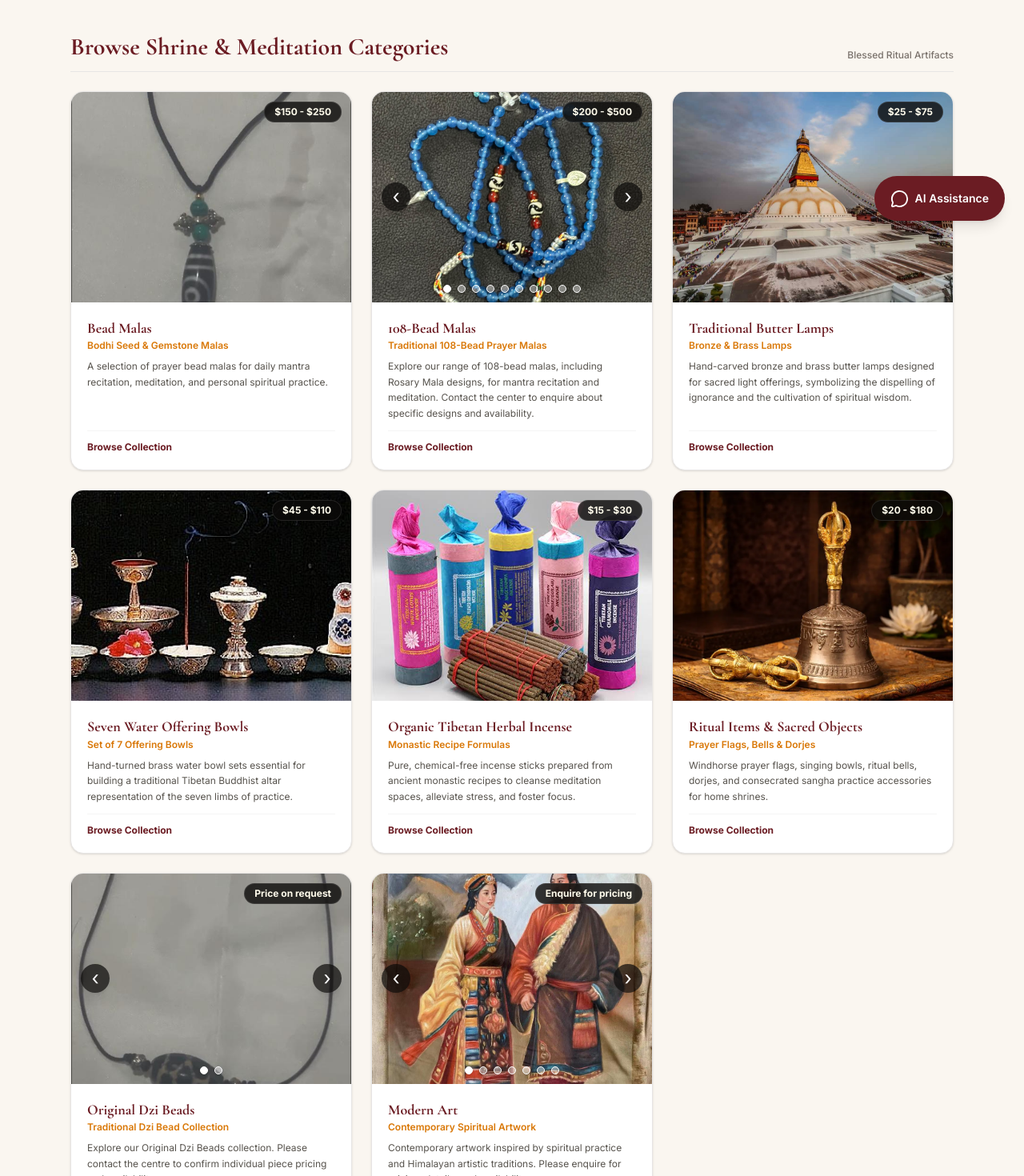
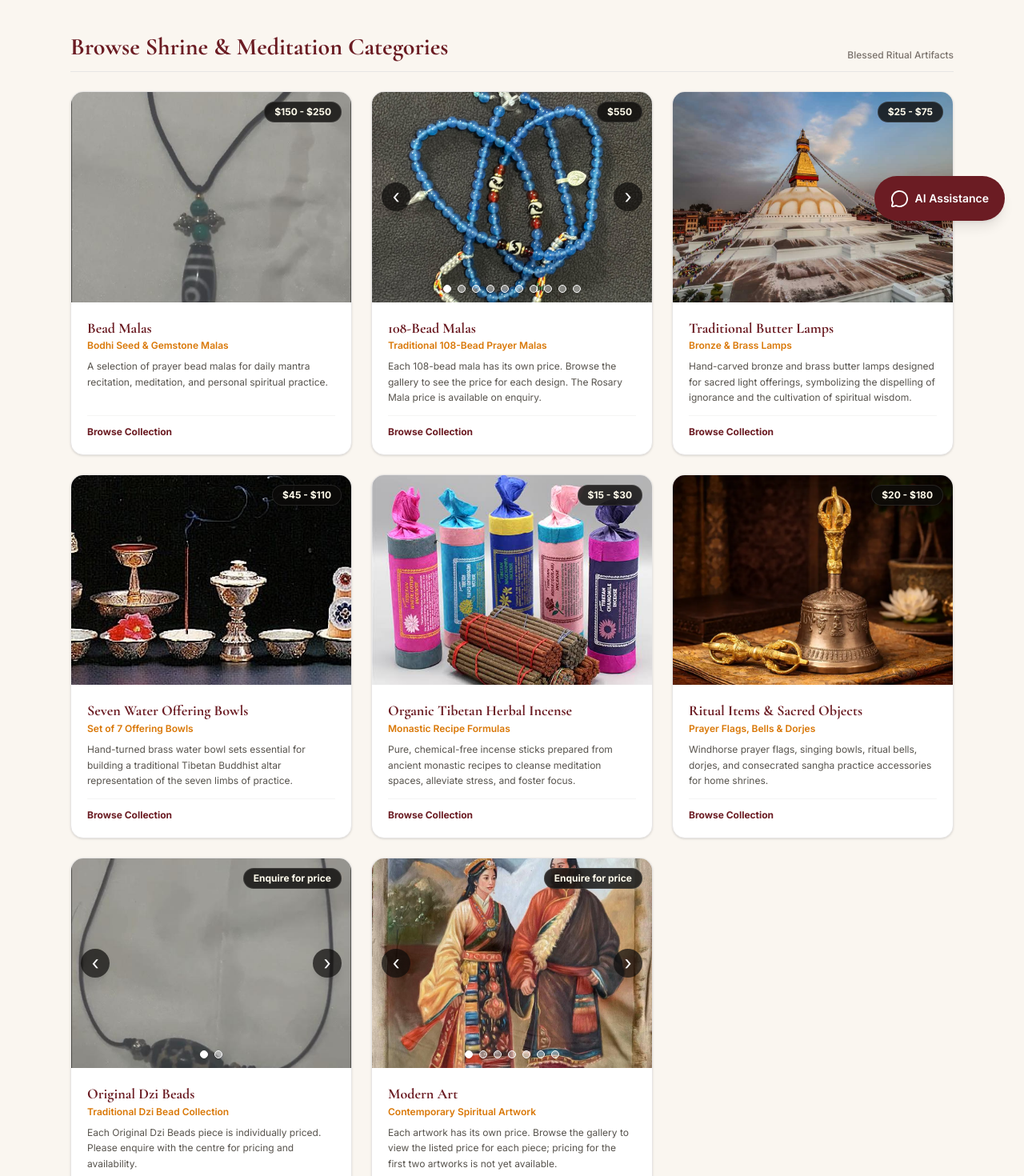
Before and after one commit to sherpaten/Zero-Point-Meditation-Center, a React (Vite) app in the folder zero-point-meditation/: page /merchandise in a window 1280 px wide. Shown: the part 500-1970 px from the top of the page at 80% size. Built offline with nearby package versions, Linux system fonts and the light colour scheme.

Commit message:
Show individual prices for malas and modern art (#30)

```diff
--- a/zero-point-meditation/src/pages/Merchandise.jsx
+++ b/zero-point-meditation/src/pages/Merchandise.jsx
@@ -45,8 +45,9 @@ const categories = [
     count: 'Traditional 108-Bead Prayer Malas',
     image: mala108,
     gallery: [mala108, mala108One, mala108Two, mala108Three, mala108Four, mala108Five, mala108Six, mala108Seven, mala108Eight, rosaryMala],
-    price: '$200 - $500',
-    description: 'Explore our range of 108-bead malas, including Rosary Mala designs, for mantra recitation and meditation. Contact the center to enquire about specific designs and availability.'
+    price: 'Prices vary by design',
+    galleryPrices: ['$550', '$423', '$575', '$423', '$400', '$575', '$470', '$510', '$423', 'Enquire for price'],
+    description: 'Each 108-bead mala has its own price. Browse the gallery to see the price for each design. The Rosary Mala price is available on enquiry.'
   },
   {
     id: 'butter-lamp',
@@ -86,8 +87,9 @@ const categories = [
     count: 'Traditional Dzi Bead Collection',
     image: originalDziBeads,
     gallery: [originalDziBeads, originalDziBeadsOne],
-    price: 'Price on request',
-    description: 'Explore our Original Dzi Beads collection. Please contact the centre to confirm individual piece pricing and availability.'
+    price: 'Enquire for price',
+    galleryPrices: ['Enquire for price', 'Enquire for price'],
+    description: 'Each Original Dzi Beads piece is individually priced. Please enquire with the centre for pricing and availability.'
   },
   {
     id: 'modern-art',
@@ -95,8 +97,9 @@ const categories = [
     count: 'Contemporary Spiritual Artwork',
     image: modernArt,
     gallery: [modernArt, modernArtOne, modernArtTwo, modernArtThree, modernArtFour, modernArtFive, modernArtSix],
-    price: 'Enquire for pricing',
-    description: 'Contemporary artwork inspired by spiritual practice and Himalayan artistic traditions. Please enquire for pricing, details, and availability.'
+    price: 'Prices vary by artwork',
+    galleryPrices: ['Enquire for price', 'Enquire for price', '$750', '$700', '$1,500', '$699', '$1,200'],
+    description: 'Each artwork has its own price. Browse the gallery to view the listed price for each piece; pricing for the first two artworks is not yet available.'
   }
 ];
 
@@ -208,7 +211,7 @@ export default function Merchandise() {
               <div className="relative aspect-[4/3] overflow-hidden bg-stone-100">
                 <motion.img
                   key={(item.id === 'modern-art' || item.id === '108-bead-malas' || item.id === 'original-dzi-beads') ? item.gallery[item.id === 'modern-art' ? modernArtImage : item.id === '108-bead-malas' ? (malaImageIndex % item.gallery.length) : (dziImageIndex % item.gallery.length)] : item.id}
-                  src={(item.id === 'modern-art' || item.id === '108-bead-malas' || item.id === 'original-dzi-beads') ? item.gallery[item.id === 'modern-art' ? modernArtImage : (malaImageIndex % item.gallery.length)] : item.image}
+                  src={(item.id === 'modern-art' || item.id === '108-bead-malas' || item.id === 'original-dzi-beads') ? item.gallery[item.id === 'modern-art' ? modernArtImage : item.id === '108-bead-malas' ? (malaImageIndex % item.gallery.length) : (dziImageIndex % item.gallery.length)] : item.image}
                   alt={item.name}
                   initial={{ opacity: 0, x: 24 }}
                   whileInView={{ opacity: 1, x: 0 }}
@@ -218,7 +221,7 @@ export default function Merchandise() {
                 />
                 {item.price && (
                   <span className="absolute top-3 right-3 bg-stone-950/80 backdrop-blur-md text-amber-50 text-xs font-bold px-3 py-1 rounded-full border border-white/10">
-                    {item.price}
+                    {item.galleryPrices ? item.galleryPrices[item.id === 'modern-art' ? modernArtImage : item.id === '108-bead-malas' ? (malaImageIndex % item.gallery.length) : item.id === 'original-dzi-beads' ? (dziImageIndex % item.gallery.length) : 0] : item.price}
                   </span>
                 )}
                 {(item.id === 'modern-art' || item.id === '108-bead-malas' || item.id === 'original-dzi-beads') && (
```
